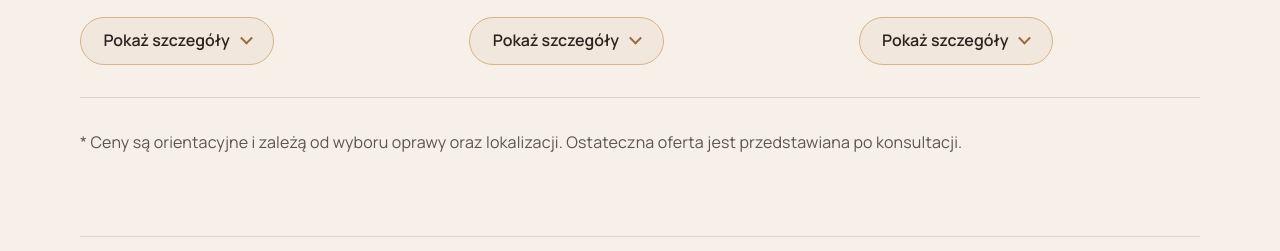
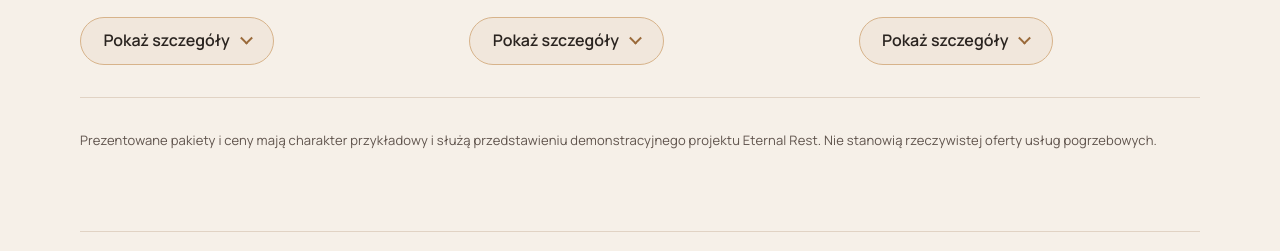
Before and after one commit to KPKrol85/DS-ceremonial-pr01-EternalRest, a website built with Vite: page pricing.html in a window 1280 px wide. Shown: the part 701-952 px from the top of the page. Built offline with nearby package versions, Linux system fonts and the light colour scheme.

Commit message:
Clarify pricing demonstration disclaimer
* replace misleading quotation wording with an explicit demonstration notice
* identify pricing packages and amounts as illustrative content
* match the disclaimer font size to the guide FAQ note

```diff
--- a/css/pages/pricing.css
+++ b/css/pages/pricing.css
@@ -105,6 +105,11 @@
   text-wrap: pretty;
 }
 
+/* Demonstration note under the packages: the same small size as the guide's FAQ note. */
+.pricing__note {
+  font-size: var(--font-size-xs);
+}
+
 /* Pricing controls share one chevron: the disclosure buttons keep the shared accent stroke
    (css/components.css), slightly smaller and further from the label, and the filter draws
    the same shape in place of the native arrow. */
--- a/pricing.html
+++ b/pricing.html
@@ -304,9 +304,10 @@
             </article>
           </div>
           <div class="mt-xl">
-            <p class="text-muted">
-              * Ceny są orientacyjne i zależą od wyboru oprawy oraz lokalizacji.
-              Ostateczna oferta jest przedstawiana po konsultacji.
+            <p class="pricing__note text-muted">
+              Prezentowane pakiety i ceny mają charakter przykładowy i służą
+              przedstawieniu demonstracyjnego projektu Eternal Rest. Nie
+              stanowią rzeczywistej oferty usług pogrzebowych.
             </p>
           </div>
         </div>
```
Also changed, not shown: docs/CHANGELOG.md.
